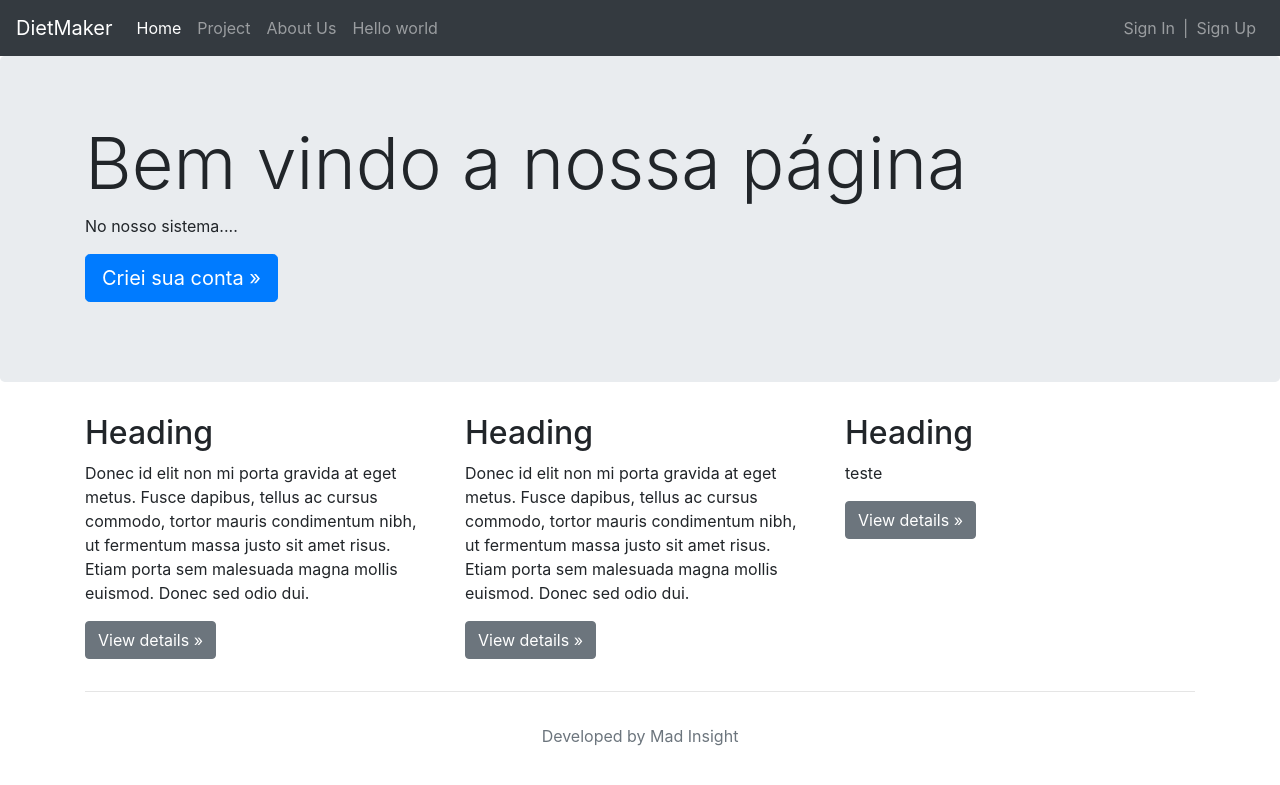
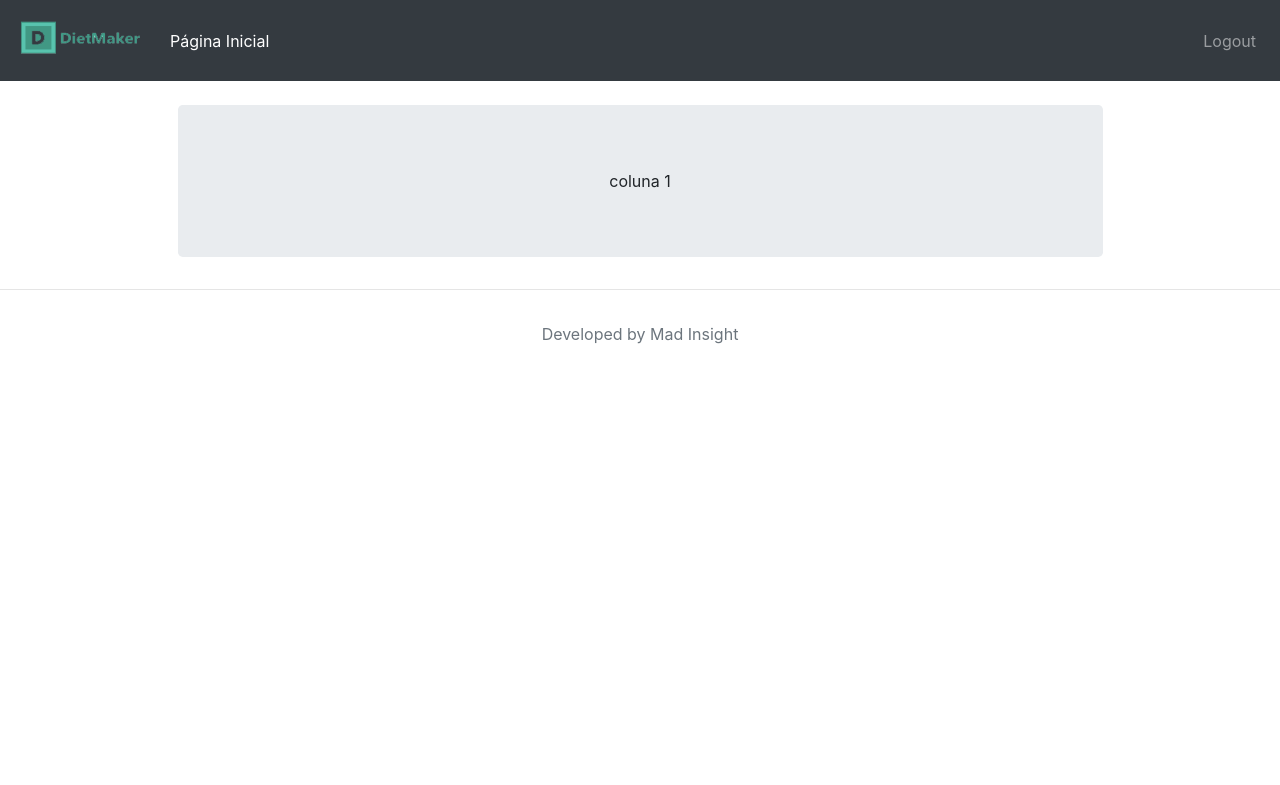
Before and after one commit to guilhermer1307/dietmaker, a Django app: page /main/ in a window 1280 px wide. Shown: the top 785 px of the page. Run offline with Django 3.2, Linux system fonts and the light colour scheme; some libraries are stand-ins or nearby versions.

Commit message:
grid_fix_erro

```diff
--- a/dietmaker/dietmaker/diet/templates/main.html
+++ b/dietmaker/dietmaker/diet/templates/main.html
@@ -1,4 +1,6 @@
 {% extends "base.html" %}
+
+{% load staticfiles %}
 
 {% block content %}
 
@@ -6,34 +8,19 @@
     <!-- Menu -->
     <header>
         <nav class="navbar navbar-expand-lg navbar-dark bg-dark">
-            <a class="navbar-brand" href="{% url 'home'%}">DietMaker</a>
+            <a class="navbar-brand" href="{% url 'home'%}"><img src="{% static 'media/logo.png' %}" width="130px" height="55"/></a>
             <button class="navbar-toggler" type="button" data-toggle="collapse" data-target="#navbarNavDropdown" aria-controls="navbarNavDropdown" aria-expanded="false" aria-label="Toggle navigation">
                 <span class="navbar-toggler-icon"></span>
             </button>
             <div class="collapse navbar-collapse" id="navbarNavDropdown">
                 <ul class="navbar-nav mr-auto">
                     <li class="nav-item active">
-                        <a class="nav-link" href="{% url 'home' %}">Home</a>
-                    </li>
-                    <li class="nav-item">
-                        <a class="nav-link" href="{% url 'project' %}">Project</a>
-                    </li>
-                    <li class="nav-item">
-                        <a class="nav-link" href="{% url 'aboutus' %}">About Us</a>
-                    </li>
-                    <li class="nav-item">
-                        <a class="nav-link" href="{% url 'main' %}">Hello world</a>
+                        <a class="nav-link" href="{% url 'home' %}">Página Inicial</a>
                     </li>
                 </ul>
                 <ul class="navbar-nav ml-auto">
                     <li class="nav-item">
-                        <a class="nav-link" href="{% url 'login' %}">Sign In</a>
-                    </li>
-                    <span class="navbar-text">
-                        |
-                    </span>
-                    <li class="nav-item">
-                        <a class="nav-link" href="#">Sign Up</a>
+                        <a class="nav-link" href="{% url 'main' %}">Logout</a>
                     </li>
                 </ul>
             </div>
@@ -44,37 +31,16 @@
 
     <!-- Inicio do conteudo -->
     <main role="main">
-        <div class="jumbotron">
-            <div class="container">
-                <h1 class="display-3">Bem vindo a nossa página</h1>
-                <p>No nosso sistema....</p>
-                <p><a class="btn btn-primary btn-lg" href="#" role="button">Criei sua conta &raquo;</a></p>
-            </div>
+        <div class="container">
+        <div class="jumbotron col-10 row justify-content-center mx-auto mt-4">
+            coluna 1
+
         </div>
-
-        <div class="container">
             <!-- Example row of columns -->
-            <div class="row">
-                <div class="col-md-4">
-                    <h2>Heading</h2>
-                    <p>Donec id elit non mi porta gravida at eget metus. Fusce dapibus, tellus ac cursus commodo, tortor mauris condimentum nibh, ut fermentum massa justo sit amet risus. Etiam porta sem malesuada magna mollis euismod. Donec sed odio dui. </p>
-                    <p><a class="btn btn-secondary" href="#" role="button">View details &raquo;</a></p>
-                </div>
-                <div class="col-md-4">
-                    <h2>Heading</h2>
-                    <p>Donec id elit non mi porta gravida at eget metus. Fusce dapibus, tellus ac cursus commodo, tortor mauris condimentum nibh, ut fermentum massa justo sit amet risus. Etiam porta sem malesuada magna mollis euismod. Donec sed odio dui. </p>
-                    <p><a class="btn btn-secondary" href="#" role="button">View details &raquo;</a></p>
-                </div>
-                <div class="col-md-4">
-                    <h2>Heading</h2>
-                    <p>teste</p>
-                    <p><a class="btn btn-secondary" href="#" role="button">View details &raquo;</a></p>
-                </div>
-            </div>
-
+        </div>
             <hr>
 
-        </div> <!-- final do conteudo -->
+         <!-- final do conteudo -->
     </main>
 
     <footer class="footer mt-auto py-3">
```
